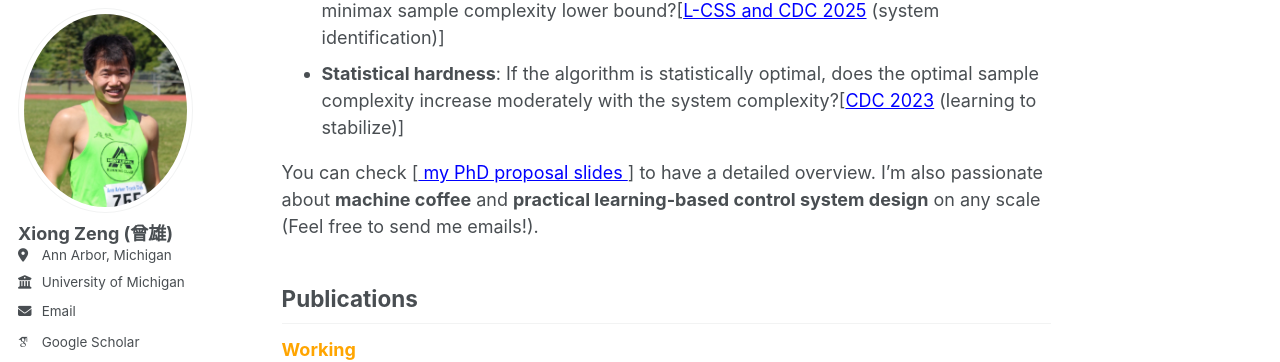
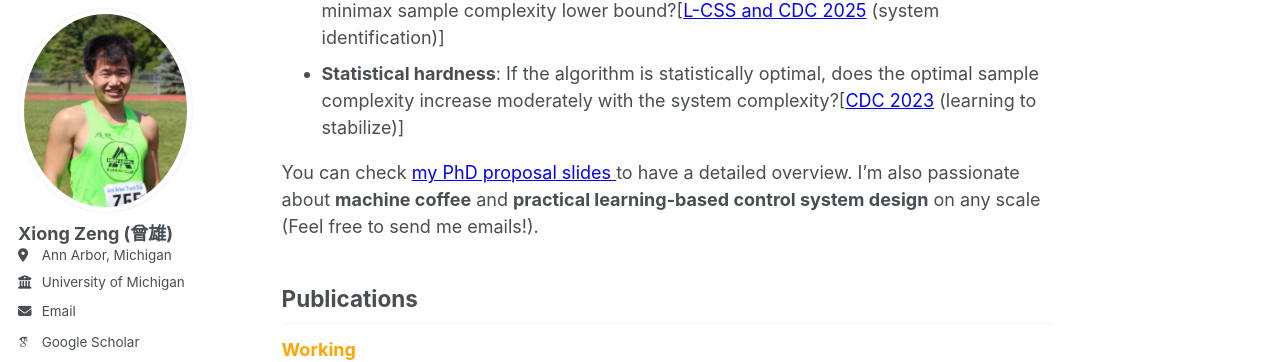
Before and after one commit to zengxiong111/zengxiong.github.io, a Jekyll site: the page built from _pages/about.md, in a window 1280 px wide and 900 px high, scrolled down 559 px. Shown: the part 98-460 px from the top of the window. Built offline with Jekyll 4.4.1, drawn with Linux system fonts in a browser that asks for light colours; some web fonts are replaced.

Commit message:
Update about.md

```diff
--- a/_pages/about.md
+++ b/_pages/about.md
@@ -16,11 +16,11 @@ Unlike the cyberspace of ChatGPT, in the physical world, even infinitesimal para
 - **Statistical optimality**: If the algorithm is statistically consistent, does it achieve the minimax sample complexity lower bound?[<a href="https://arxiv.org/abs/2503.16817" style="color: blue;" target="_blank">L-CSS and CDC 2025</a> (system identification)]
 - **Statistical hardness**: If the algorithm is statistically optimal, does the optimal sample complexity increase moderately with the system complexity?[<a href="https://arxiv.org/abs/2311.11151" style="color: blue;" target="_blank">CDC 2023</a> (learning to stabilize)]
 
-You can check [<a href="https://docs.google.com/gview?url=https://github.com/zengxiong111/zengxiong.github.io/releases/download/v1.0/phd_propsoal_Xiong_Zeng_part.pdf&embedded=true"
+You can check <a href="https://docs.google.com/gview?url=https://github.com/zengxiong111/zengxiong.github.io/releases/download/v1.0/phd_propsoal_Xiong_Zeng_part.pdf&embedded=true"
    target="_blank"
    style="color: blue;">
 my PhD proposal slides
-</a>] to have a detailed overview. I'm also passionate about **machine coffee** and **practical learning-based control system design** on any scale (Feel free to send me emails!).
+</a> to have a detailed overview. I'm also passionate about **machine coffee** and **practical learning-based control system design** on any scale (Feel free to send me emails!).
 &nbsp;
 ## Publications
 
```
